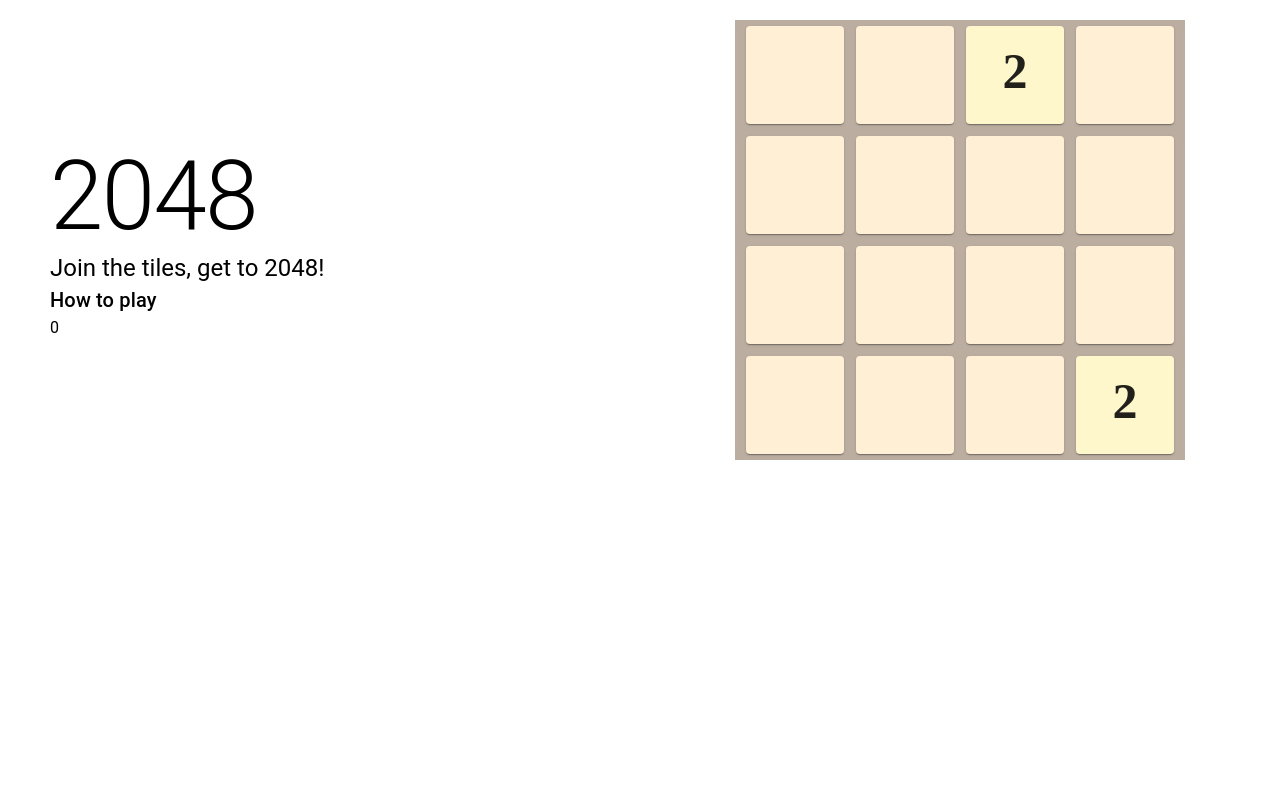
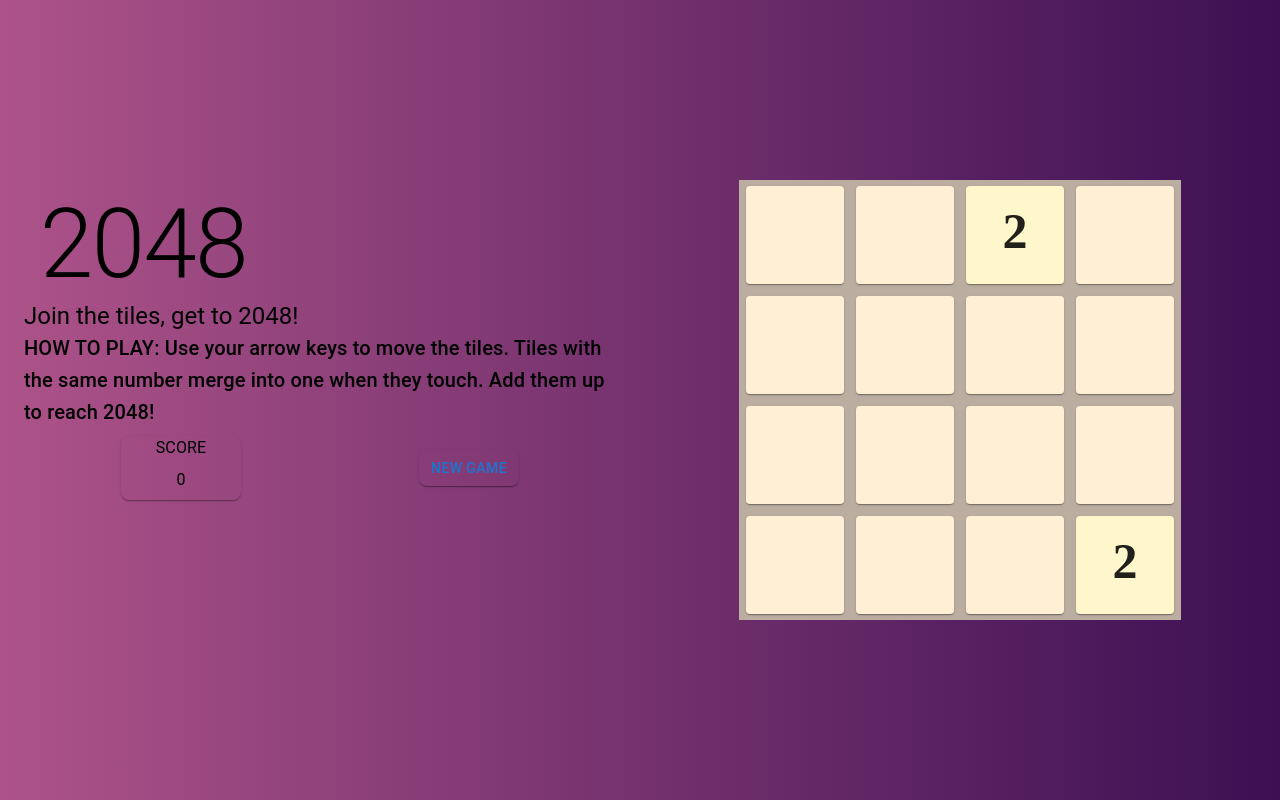
Before and after one commit to reenasoni3001/2048game, a React (Create React App) app: page / in a window 1280 px wide. Built offline with nearby package versions, Linux system fonts and the light colour scheme.

Commit message:
added stylinf for score board and new game button

```diff
--- a/src/App.js
+++ b/src/App.js
@@ -1,7 +1,23 @@
+import { Grid } from "@mui/material";
 import Game from "./components/Game";
 
 function App() {
-  return <Game />;
+  return (
+    <Grid
+      container
+      justifyContent="center"
+      alignItems="center"
+      sx={{
+        background: "linear-gradient(to right, #ad5389, #3c1053)",
+        height: "100vh",
+        minWidth: "100vh",
+      }}
+    >
+      <Grid item xs={12} md={12} sm={12}>
+        <Game />
+      </Grid>
+    </Grid>
+  );
 }
 
 export default App;
--- a/src/components/Board.jsx
+++ b/src/components/Board.jsx
@@ -84,13 +84,17 @@
       default:
         break;
     }
+
+    if (state.every((row) => row.every((cell) => cell !== 0))) {
+      alert("game over");
+    }
   };
 
   return (
     <Container
-      style={{
-        width: "490px",
-        padding: "20px",
+      sx={{
+        width: 490,
+        p: 2,
       }}
     >
       {state.map((cells, i) => (
@@ -107,10 +111,6 @@
               key={`${i}-${j}`}
               item
               style={{
-                display: "flex",
-                justifyContent: "space-around",
-                alignItems: "center",
-                backgroundColor: "#bbada0",
                 margin: 6,
               }}
             >
--- a/src/components/Game.jsx
+++ b/src/components/Game.jsx
@@ -1,4 +1,4 @@
-import { Box, Grid } from "@mui/material";
+import { Grid } from "@mui/material";
 import React from "react";
 import Board from "./Board";
 import Header from "./Header";
@@ -6,21 +6,14 @@
 const Game = () => {
   const [score, setScore] = React.useState(0);
   return (
-    <Box bgcolor="linear-gradient(to right, #ad5389, #3c1053)">
-      <Grid
-        container
-        justifyContent="center"
-        alignItems="center"
-        direction="row"
-      >
-        <Grid item xs={12} sm={6} md={6}>
-          <Header score={score} />
-        </Grid>
-        <Grid item xs={12} sm={6} md={6}>
-          <Board score={score} setScore={setScore} />
-        </Grid>
+    <Grid container justifyContent="center" direction="row">
+      <Grid item xs={12} sm={12} md={6} padding={3}>
+        <Header score={score} />
       </Grid>
-    </Box>
+      <Grid item xs={12} sm={12} md={6}>
+        <Board score={score} setScore={setScore} />
+      </Grid>
+    </Grid>
   );
 };
 
--- a/src/components/Header.jsx
+++ b/src/components/Header.jsx
@@ -1,15 +1,49 @@
-import { Box, Typography } from "@mui/material";
+import { Box, Button, Typography } from "@mui/material";
 import React from "react";
 
 const Header = ({ score }) => {
   return (
-    <Box style={{ paddingLeft: 50 }}>
-      <Typography variant="h1" component="span">
+    <Box>
+      <Typography variant="h1" component="span" p={2}>
         2048
       </Typography>
       <Typography variant="h5">Join the tiles, get to 2048!</Typography>
-      <Typography variant="h6">How to play</Typography>
-      <Typography>{score}</Typography>
+      <Typography variant="h6" component="p">
+        HOW TO PLAY: Use your arrow keys to move the tiles. Tiles with the same
+        number merge into one when they touch. Add them up to reach 2048!
+      </Typography>
+      <Box
+        display="flex"
+        alignItems="center"
+        justifyContent="space-around"
+        p={1}
+      >
+        <Box
+          display="flex"
+          flexDirection="column"
+          alignItems="center"
+          sx={{
+            boxShadow: 1,
+            borderRadius: 2,
+            minWidth: 120,
+            minHeight: 20,
+          }}
+        >
+          <Typography>SCORE</Typography>
+          <Typography sx={{ p: 1 }}>{score}</Typography>
+        </Box>
+        <Button
+          p={2}
+          sx={{
+            boxShadow: 1,
+            borderRadius: 2,
+            minWidth: 100,
+            minHeight: 30,
+          }}
+        >
+          New Game
+        </Button>
+      </Box>
     </Box>
   );
 };
```
